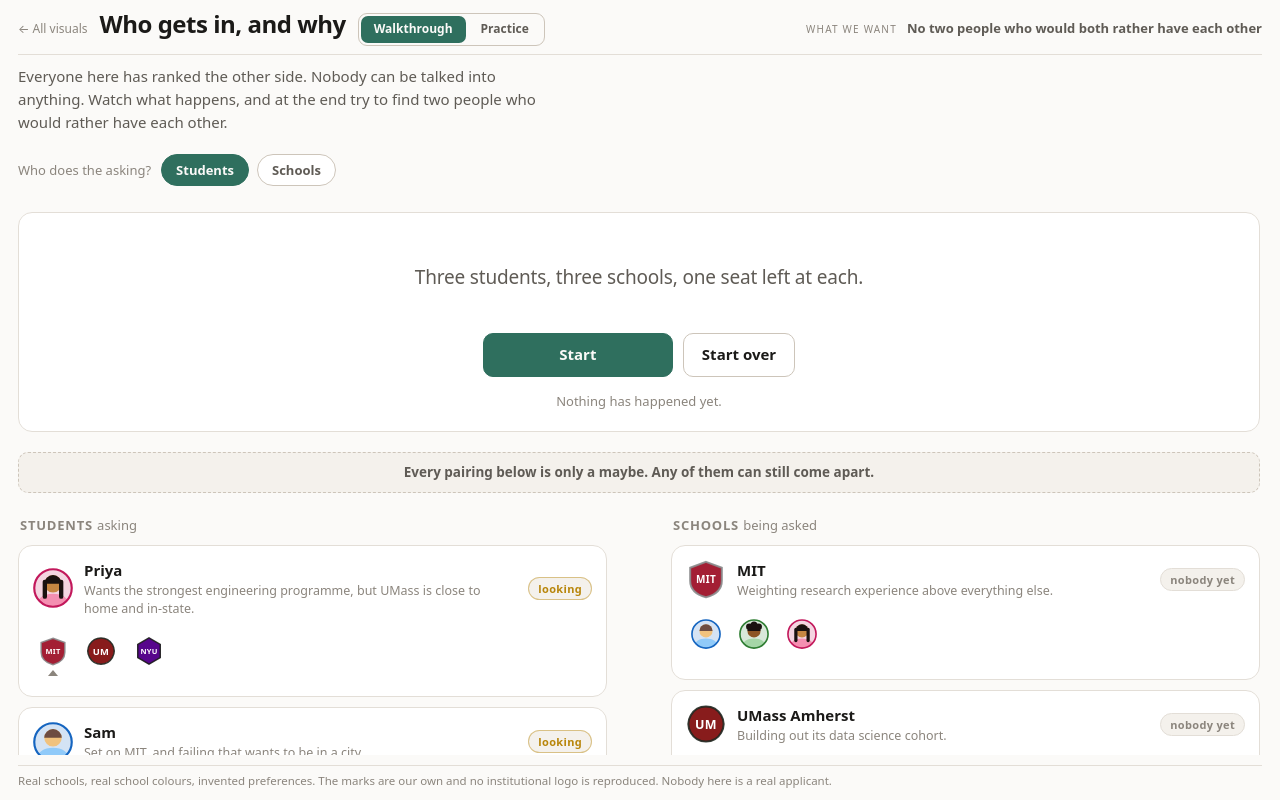
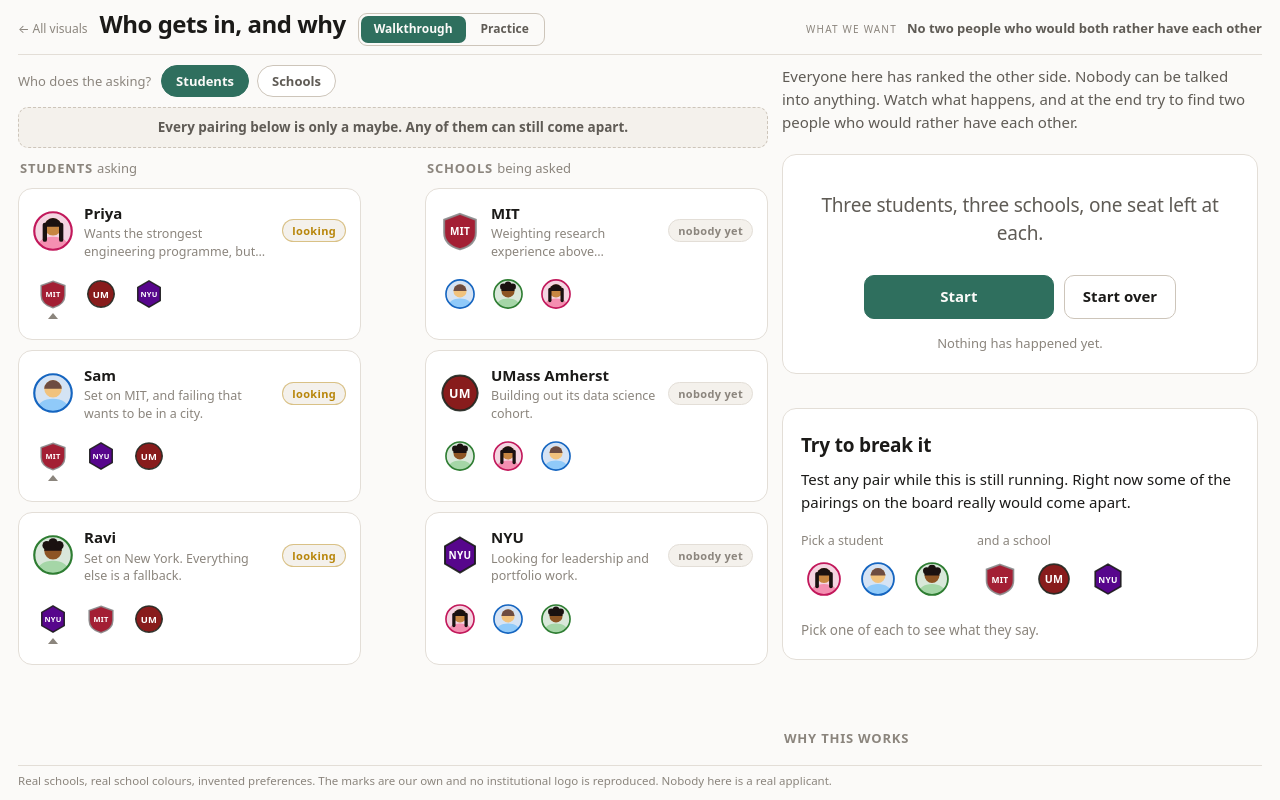
Before and after one commit to jennarbates/Algorithms, a React (Vite) app in the folder gale-shapley/: page / in a window 1280 px wide. Built offline with nearby package versions, Linux system fonts and the light colour scheme.

Commit message:
columns for gale

```diff
--- a/gale-shapley/src/App.tsx
+++ b/gale-shapley/src/App.tsx
@@ -132,12 +132,9 @@
   const settled = state.phase === 'done';
 
   return (
-    <>
-      <p className="lede">
-        Everyone here has ranked the other side. Nobody can be talked into anything. Watch what
-        happens, and at the end try to find two people who would rather have each other.
-      </p>
-
+    <div className="walk">
+      <section className="boardcol" aria-label="The board">
+        <div className="boardcol__head">
           <div className="sidepicker" role="group" aria-label="Which side does the asking">
             <span className="sidepicker__label">Who does the asking?</span>
             <button
@@ -157,8 +154,7 @@
               Schools
             </button>
           </div>
-
-      <ActionBar state={state} locked={viewingPast} onStep={run.step} onReset={run.reset} />
+        </div>
 
         {viewingPast ? (
           <div className="board-status board-status--past" role="status">
@@ -173,11 +169,22 @@
           </p>
         )}
 
-      <div className={viewingPast ? 'board board--past' : 'board'} ref={boardRef}>
+        <div className={viewingPast ? 'board board--past' : 'board'}>
+          <div className="board__inner" ref={boardRef}>
             <AskerPanel instance={INSTANCE} state={state} />
             <ReceiverPanel instance={INSTANCE} state={state} />
             <MatchLines state={state} boardRef={boardRef} ghost={viewingPast ? ghost : null} />
           </div>
+        </div>
+      </section>
+
+      <div className="workcol">
+        <p className="lede">
+          Everyone here has ranked the other side. Nobody can be talked into anything. Watch what
+          happens, and at the end try to find two people who would rather have each other.
+        </p>
+
+        <ActionBar state={state} locked={viewingPast} onStep={run.step} onReset={run.reset} />
 
         <PairChallenge
           key={run.runId}
@@ -206,6 +213,7 @@
 
         <h2 className="section-title">What has happened so far</h2>
         <NarrationLog state={run.current} viewStep={run.viewStep} onView={run.viewAt} />
-    </>
+      </div>
+    </div>
   );
 }
--- a/gale-shapley/src/components/AskerPanel.tsx
+++ b/gale-shapley/src/components/AskerPanel.tsx
@@ -52,7 +52,11 @@
               <PartyToken id={party.id} party={mine} size={40} />
               <div className="row__ident">
                 <div className="row__name">{party.name}</div>
-                {blurb ? <div className="row__blurb">{blurb}</div> : null}
+                {blurb ? (
+                  <div className="row__blurb" title={blurb}>
+                    {blurb}
+                  </div>
+                ) : null}
               </div>
               {asker.heldBy === null ? <span className="chip chip--looking">looking</span> : null}
             </header>
--- a/gale-shapley/src/components/MatchLines.tsx
+++ b/gale-shapley/src/components/MatchLines.tsx
@@ -132,9 +132,20 @@
     const update = () => setLines(measure(board, state, ghost));
     update();
 
+    // Two ways of hearing that the board has changed size, because one of them
+    // is not always enough. The observer catches a reflow the window knows
+    // nothing about, a column changing width on its own; the window event
+    // catches everything in environments where the observer does not fire, and
+    // there are some. Measuring twice is cheap and a line pointing at the wrong
+    // card is not.
     const observer = new ResizeObserver(update);
     observer.observe(board);
-    return () => observer.disconnect();
+    window.addEventListener('resize', update);
+
+    return () => {
+      observer.disconnect();
+      window.removeEventListener('resize', update);
+    };
   }, [boardRef, state, ghost]);
 
   const settled = state.phase === 'done';
--- a/gale-shapley/src/components/ReceiverPanel.tsx
+++ b/gale-shapley/src/components/ReceiverPanel.tsx
@@ -57,7 +57,11 @@
               <PartyToken id={party.id} party={mine} size={40} />
               <div className="row__ident">
                 <div className="row__name">{party.name}</div>
-                {blurb ? <div className="row__blurb">{blurb}</div> : null}
+                {blurb ? (
+                  <div className="row__blurb" title={blurb}>
+                    {blurb}
+                  </div>
+                ) : null}
               </div>
               {receiver.holding === null ? <span className="chip">nobody yet</span> : null}
             </header>
--- a/gale-shapley/src/styles/global.css
+++ b/gale-shapley/src/styles/global.css
@@ -224,8 +224,48 @@
 .deck {
   flex: 1 1 auto;
   min-height: 0;
+  display: flex;
+  flex-direction: column;
   overflow-y: auto;
-  padding-right: 2px;
+}
+
+/* --- the walkthrough, as two columns ------------------------------------ */
+
+/* The board on the left, the work on the right, both given the deck's height
+   and neither allowed to push the other off the screen.
+ *
+ * The point of the split is not that it is tidier. Every argument this page
+ * makes is about people who are drawn on the board, and the claims in "Why
+ * this works" scrub the board to particular moments of the run. Stacked, the
+ * button that scrubs sat two thousand pixels below the thing it scrubbed, so
+ * clicking it appeared to do nothing at all. Side by side, it cannot. */
+.walk {
+  flex: 1 1 auto;
+  min-height: 0;
+  display: grid;
+  gap: 14px;
+  grid-template-columns: minmax(0, 1fr) minmax(380px, 480px);
+}
+
+.boardcol {
+  display: flex;
+  flex-direction: column;
+  gap: 10px;
+  min-height: 0;
+}
+
+.boardcol__head {
+  flex: 0 0 auto;
+}
+
+/* The work column scrolls for now. The switch, the pinned controls and the one
+   stage at a time that will make most of that scrolling unnecessary come next. */
+.workcol {
+  display: flex;
+  flex-direction: column;
+  min-height: 0;
+  overflow-y: auto;
+  padding-right: 4px;
 }
 
 .sidepicker {
@@ -233,7 +273,6 @@
   align-items: center;
   gap: 8px;
   flex-wrap: wrap;
-  margin-bottom: 26px;
 }
 
 .lede {
@@ -349,7 +388,8 @@
 /* --- the two columns ---------------------------------------------------- */
 
 .board-status {
-  margin: 20px 0 12px;
+  flex: 0 0 auto;
+  margin: 0;
   padding: 9px 14px;
   border-radius: var(--radius-sm);
   font-size: 13.5px;
@@ -392,20 +432,40 @@
   background: color-mix(in srgb, var(--accent) 10%, transparent);
 }
 
+/* Two boxes, not one. The outer frame is what takes the height it is given and
+   scrolls when a short window leaves it less than it needs; the inner box is
+   what the pairing lines are positioned against.
+ *
+ * That order matters and it is the whole reason for the extra element. The
+ * lines are an absolutely positioned SVG measured from the cards. Put the
+ * scroll on the same box the lines are positioned against and the SVG stays
+ * put while the cards move under it, so every line ends up pointing at the
+ * wrong card. Scrolling the frame instead moves the inner box, the cards and
+ * the SVG together, and every measurement inside it stays true. */
+.board {
+  flex: 1 1 auto;
+  min-height: 0;
+  overflow-y: auto;
+}
+
 /* The columns sit further apart than they strictly need to, because the gap
    between them is where the pairing lines are drawn, and a line needs some
    room to be read as a line rather than a smudge. */
-.board {
+.board__inner {
   position: relative;
   display: grid;
-  grid-template-columns: 1fr 1fr;
+  /* minmax(0, 1fr), not 1fr. A 1fr track will not go below its content's
+     min-content width, and clamping the blurb to one line made that width the
+     whole sentence, so the two panels quietly stopped being equal and pushed
+     past the edge of the board. Naming a zero minimum is what lets the track
+     be the share it says it is, and what lets the ellipsis do its job. */
+  grid-template-columns: minmax(0, 1fr) minmax(0, 1fr);
   gap: 64px;
-  margin-top: 22px;
 }
 
 @media (max-width: 760px) {
-  .board {
-    grid-template-columns: 1fr;
+  .board__inner {
+    grid-template-columns: minmax(0, 1fr);
     gap: 18px;
   }
 }
@@ -542,10 +602,30 @@
   font-size: 15px;
 }
 
+/* Two lines at most, once the page is locked to a screen.
+ *
+ * The blurb is flavour, but left to wrap freely it was what decided how tall the
+ * board was, and it decided it backwards: the narrower the column, the more
+ * lines it took, so the board grew from 482px at 1000px wide to 645px at 640px.
+ * A board that gets taller as its column gets narrower cannot be fitted to a
+ * screen at all.
+ *
+ * What the lock needs is a ceiling, not a single line. One line was the first
+ * attempt and it cut the longest blurb in half at every width. Two lines cost
+ * about 34px of board and clip nothing at any width the lock covers, so the
+ * ceiling is real and the text survives. The full string stays in the DOM for
+ * screen readers either way, and sits in a title for anyone hovering. The
+ * escape hatch lets it wrap freely again: a page that scrolls has no reason to
+ * truncate anything. */
 .row__blurb {
   font-size: 12.5px;
   color: var(--ink-faint);
   line-height: 1.4;
+  display: -webkit-box;
+  -webkit-box-orient: vertical;
+  -webkit-line-clamp: 2;
+  line-clamp: 2;
+  overflow: hidden;
 }
 
 .chip {
@@ -1876,10 +1956,16 @@
  *
  * Big-O unlocks below 600px of height because its drawing is one SVG that can
  * be scaled down to nothing. The board here is two columns of real cards with
- * a real floor, so this unlocks a hundred pixels higher.
+ * a real floor, so this unlocks well above that.
+ *
+ * 720px is where that floor lands. The board is tallest before the run starts,
+ * at 517px, and the header, the two strips above it, the gaps and the footnote
+ * take the rest. Below this the board would be handed less height than it
+ * needs; it would cope, because the frame scrolls, but a board that scrolls by
+ * seventeen pixels is worse than a page that scrolls properly.
  *
  * It comes last in the file so it beats the locked rules wherever they sit. */
-@media (max-width: 1180px), (max-height: 700px) {
+@media (max-width: 1180px), (max-height: 720px) {
   html {
     height: auto;
   }
@@ -1896,8 +1982,22 @@
     min-height: 0;
   }
 
-  .deck {
-    overflow-y: visible;
+  .deck,
+  .board,
+  .workcol {
+    overflow: visible;
+  }
+
+  .walk {
+    grid-template-columns: minmax(0, 1fr);
+    gap: 24px;
+  }
+
+  .row__blurb {
+    display: block;
+    -webkit-line-clamp: none;
+    line-clamp: none;
+    overflow: visible;
   }
 
   .footnote {
```
Lines whose indentation alone changed are shown as unchanged.
